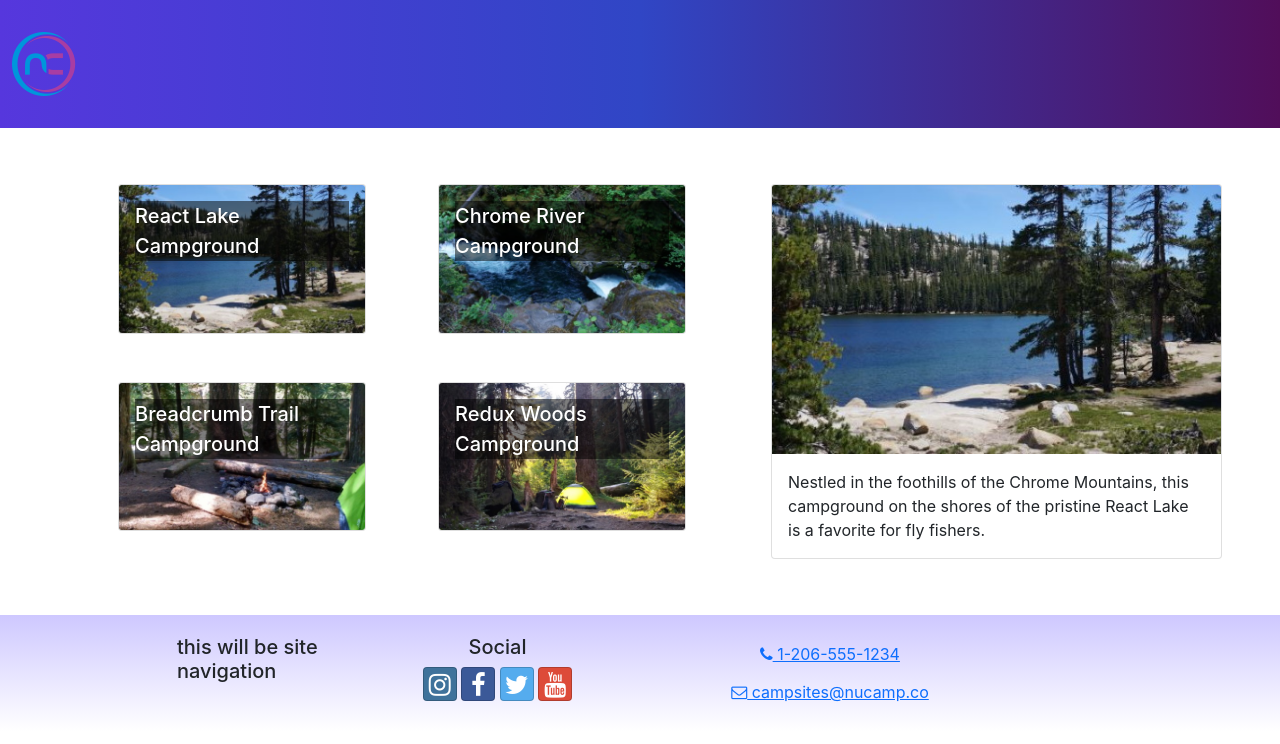
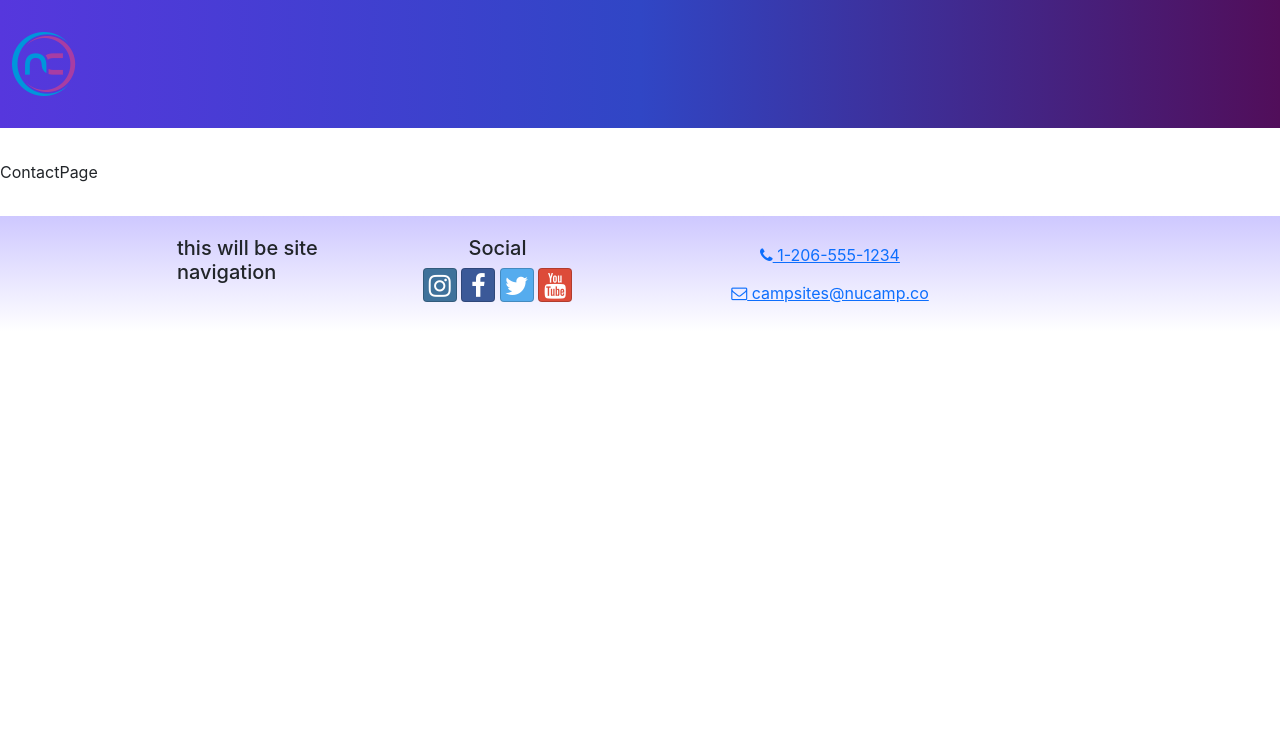
Before and after one commit to Codelife808/nucampsite-app, a React (Create React App) app: page /contact in a window 1280 px wide. Shown: the top 744 px of the page. Built offline with nearby package versions, Linux system fonts and the light colour scheme.

Commit message:
Router Setup

```diff
--- a/src/App.js
+++ b/src/App.js
@@ -1,3 +1,6 @@
+import { Routes, Route } from 'react-router-dom';
+import ContactPage from './pages/ContactPage';
+import HomePage from './pages/HomePage';
 import Header from './components/Header';
 import Footer from './components/Footer';
 import CampsitesDirectoryPage from './pages/CampsitesDirectoryPage';
@@ -7,7 +10,11 @@
   return (
     <div className="App">
       <Header/>
-      <CampsitesDirectoryPage/>
+      <Routes>
+          <Route path='/' element={<HomePage />} />
+          <Route path='contact' element={<ContactPage /> } />
+          <Route path='directory' element={<CampsitesDirectoryPage />} />
+      </Routes>
       <Footer/>
     </div>
   );
--- a/src/index.js
+++ b/src/index.js
@@ -1,5 +1,6 @@
 import React from 'react';
 import { createRoot } from 'react-dom/client';
+import { BrowserRouter } from 'react-router-dom';
 import { Provider } from 'react-redux';
 import 'bootstrap/dist/css/bootstrap.min.css';
 import 'bootstrap-social/bootstrap-social.css';
@@ -16,7 +17,9 @@
 root.render(
   <React.StrictMode>
     <Provider store={store}>
-      <App />
+      <BrowserRouter>
+        <App />
+      </BrowserRouter>
     </Provider>
   </React.StrictMode>
 );
--- /dev/null
+++ b/src/pages/ContactPage.js
@@ -0,0 +1,5 @@
+const ContactPage = () => {
+    return <div>ContactPage</div>;
+};
+
+export default ContactPage;
--- /dev/null
+++ b/src/pages/HomePage.js
@@ -0,0 +1,5 @@
+const HomePage = () => {
+    return <div>HomePage</div>;
+};
+
+export default HomePage;
```
